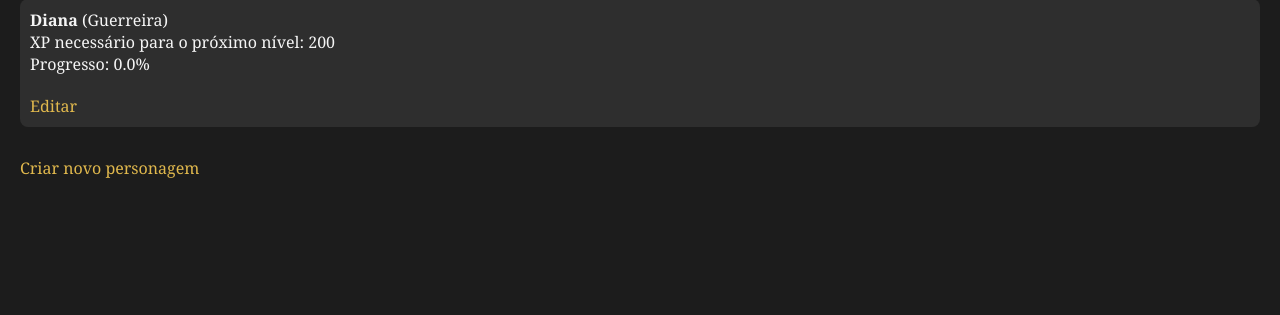
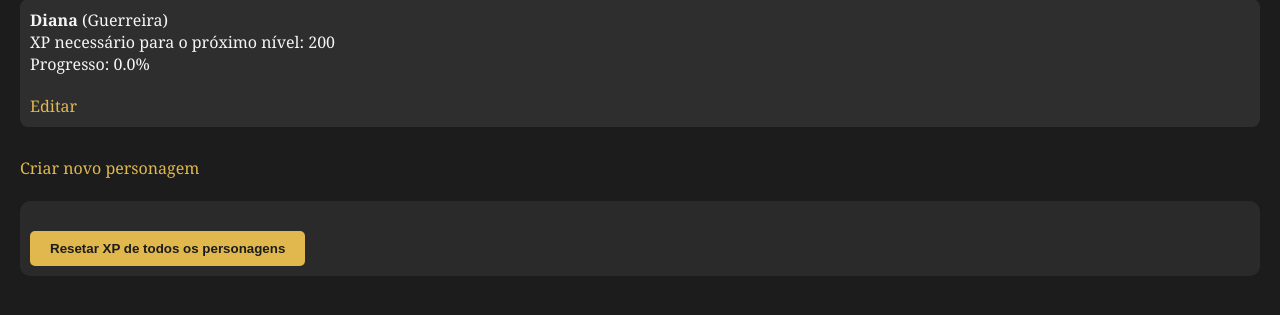
Before and after one commit to Murilonuness/Estudos-de-Logica-e-Python, a Django app: page / in a window 1280 px wide. Shown: the part 283-598 px from the top of the page. Run offline with Django 5.2, Linux system fonts and the light colour scheme; data comes from the database, SQL or seed files in the repository.

Commit message:
Exercício 42: Adicionada view para resetar XP de todos os personagens e botão no template de listagem.

```diff
--- a/ex42.py/rpg_project/jogo/templates/jogo/listar_personagens.html
+++ b/ex42.py/rpg_project/jogo/templates/jogo/listar_personagens.html
@@ -18,4 +18,10 @@
 </ul>
 
 <a href="{% url 'criar_personagem' %}">Criar novo personagem</a>
+<br>
+<br>
+<form method="post" action="{% url 'resetar_xp' %}" style="margin: 0px; padding: 10px; max-width: 100%;">
+    {% csrf_token %}
+    <button type="submit">Resetar XP de todos os personagens</button>
+</form>
 {% endblock %}
--- a/ex42.py/rpg_project/jogo/urls.py
+++ b/ex42.py/rpg_project/jogo/urls.py
@@ -6,4 +6,5 @@ urlpatterns = [
     path('criar/', views.criar_personagem, name='criar_personagem'),
     path('desafio/', views.desafio, name='desafio'),
     path('personagem/editar/<int:pk>/', views.editar_personagem, name='editar_personagem'),
+    path('personagens/resetar_xp/', views.resetar_xp, name='resetar_xp'),
 ]
--- a/ex42.py/rpg_project/jogo/views.py
+++ b/ex42.py/rpg_project/jogo/views.py
@@ -2,6 +2,7 @@ import random
 from django.shortcuts import render, redirect
 from .forms import PersonagemForm
 from .models import Personagem
+from django.contrib import messages
 
 def criar_personagem(request):
     if request.method == 'POST':
@@ -77,3 +78,12 @@ def desafio(request):
 
     personagens = Personagem.objects.all()
     return render(request, 'jogo/desafio.html', {'personagens': personagens, 'resultado': resultado})
+
+
+def resetar_xp(request):
+    personagens = Personagem.objects.all()
+    for personagem in personagens:
+        personagem.experiencia = 0
+        personagem.save()
+    messages.success(request, "Experiência de todos os personagens foi resetada com sucesso.")
+    return redirect('listar_personagens')
```
